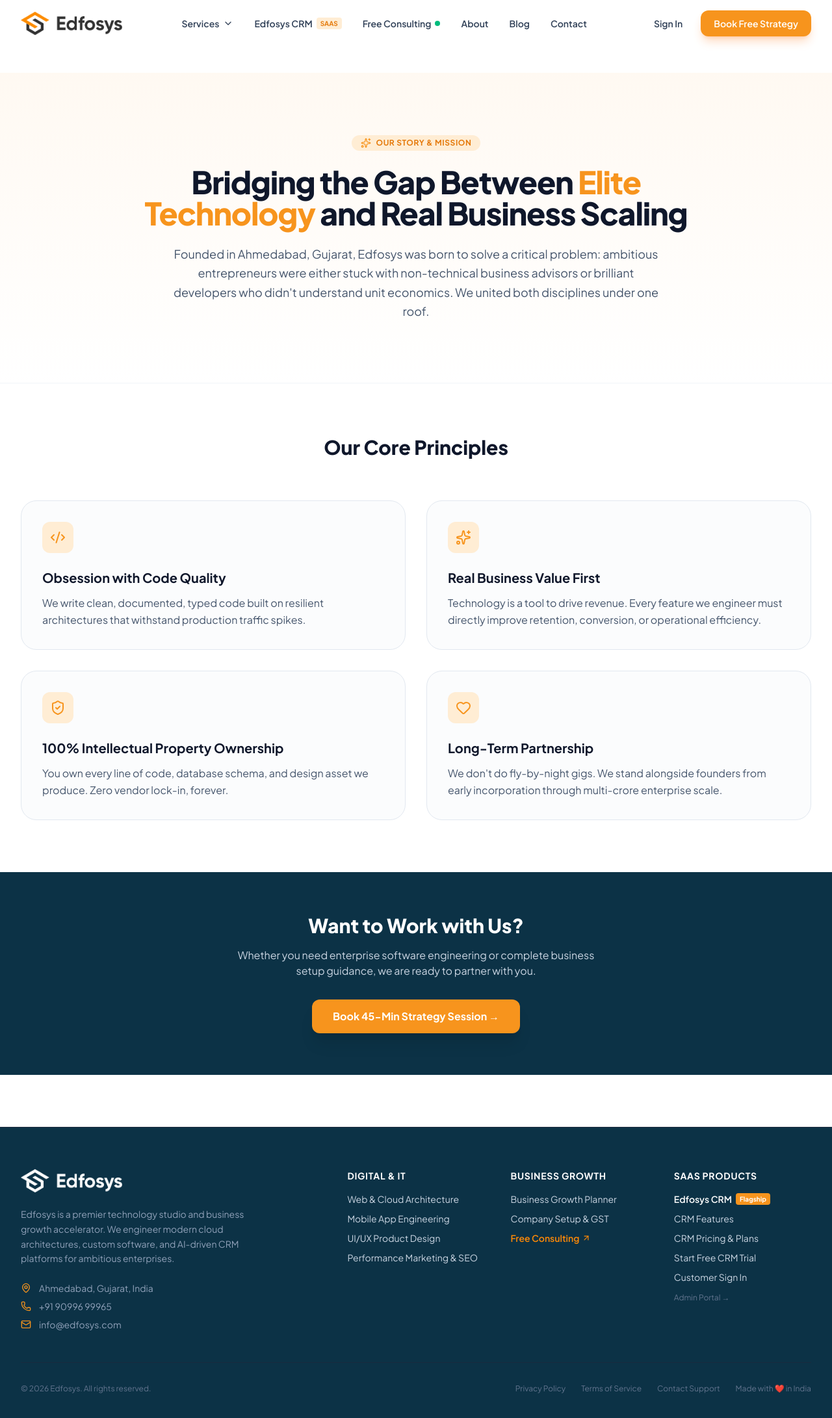
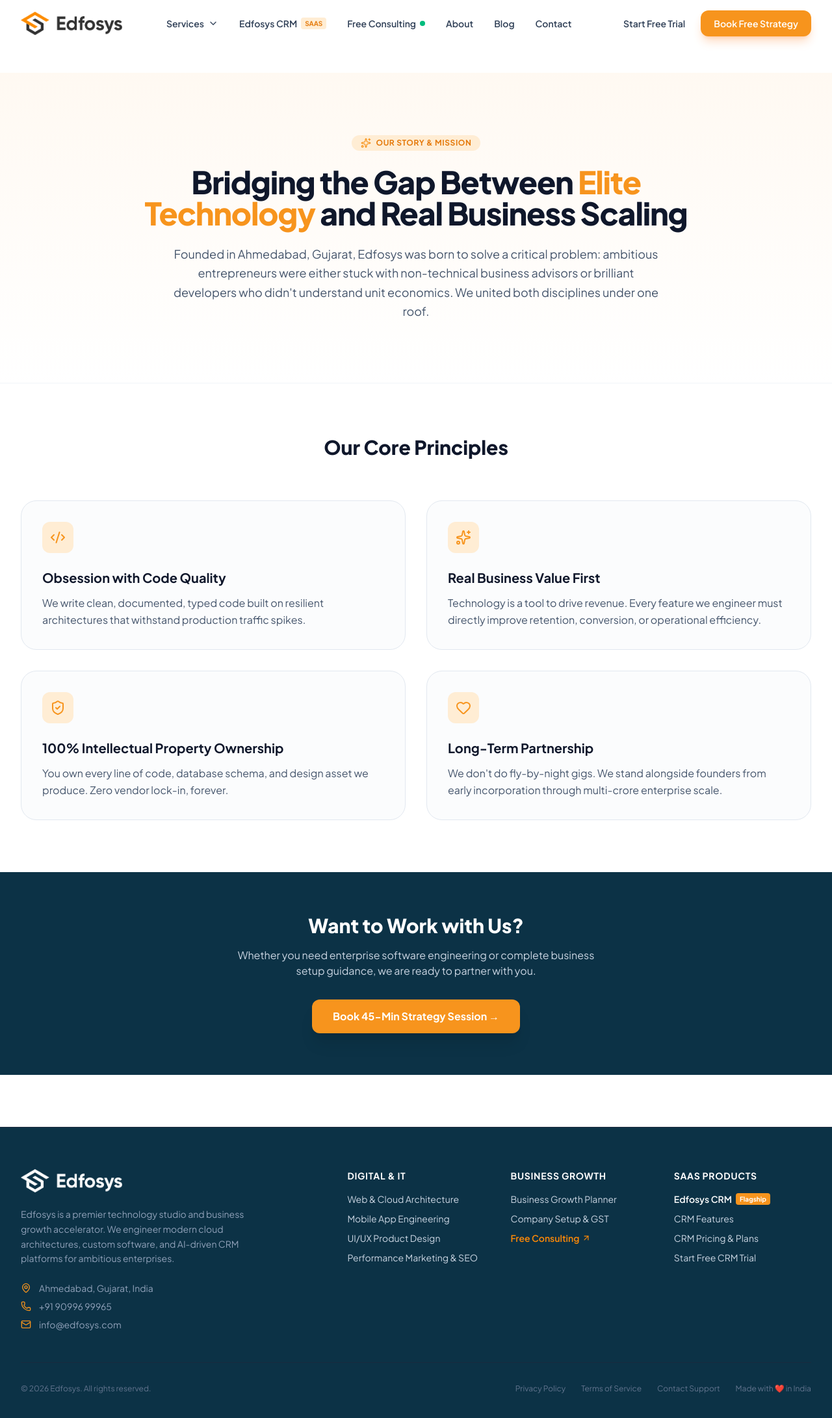
Before and after one commit to techguruyogesh/edfosys-web, a Next.js app in the folder web/: page /about in a window 1280 px wide. Shown: the top 2182 px of the page at 65% size. Built offline with nearby package versions, Linux system fonts and the light colour scheme.

Commit message:
Remove tenant-inapplicable Sign In and Admin links from public website and blog

```diff
--- a/web/components/layout/Footer.js
+++ b/web/components/layout/Footer.js
@@ -126,16 +126,6 @@
                   Start Free CRM Trial
                 </a>
               </li>
-              <li>
-                <a href="https://app.edfosys.com/login" target="_blank" rel="noopener noreferrer" className="hover:text-[#F7941D] transition-colors">
-                  Customer Sign In
-                </a>
-              </li>
-              <li>
-                <a href="https://app.edfosys.com/admin/login" target="_blank" rel="noopener noreferrer" className="hover:text-[#F7941D] transition-colors text-xs text-slate-500 hover:text-slate-400">
-                  Admin Portal →
-                </a>
-              </li>
             </ul>
           </div>
         </div>
--- a/web/components/layout/Navbar.js
+++ b/web/components/layout/Navbar.js
@@ -268,14 +268,14 @@
           </nav>
 
           {/* Desktop Right CTAs */}
-          <div className="hidden lg:flex items-center space-x-4">
+          <div className="hidden lg:flex items-center space-x-3">
             <a
-              href="https://app.edfosys.com/login"
+              href="https://app.edfosys.com/signup"
               target="_blank"
               rel="noopener noreferrer"
               className="text-sm font-semibold text-slate-700 hover:text-[#F7941D] transition-colors px-3 py-2"
             >
-              Sign In
+              Start Free Trial
             </a>
             <Link
               href="/free-consulting"
@@ -353,18 +353,20 @@
               Contact
             </Link>
             <div className="pt-4 border-t border-slate-100 flex flex-col gap-2.5">
-              <a
-                href="https://app.edfosys.com/login"
-                className="w-full text-center py-2.5 text-sm font-semibold border border-slate-200 rounded-xl"
-              >
-                Sign In
-              </a>
               <Link
                 href="/free-consulting"
                 className="w-full text-center py-2.5 text-sm font-semibold bg-[#F7941D] text-white rounded-xl shadow"
               >
                 Book Free Consultation
               </Link>
+              <a
+                href="https://app.edfosys.com/signup"
+                target="_blank"
+                rel="noopener noreferrer"
+                className="w-full text-center py-2.5 text-sm font-semibold border border-slate-200 text-slate-800 rounded-xl hover:bg-slate-50"
+              >
+                Start Free Trial
+              </a>
             </div>
           </div>
         )}
```
Also changed, not shown: 2 other files (tests, documents, lock files or other folders).
